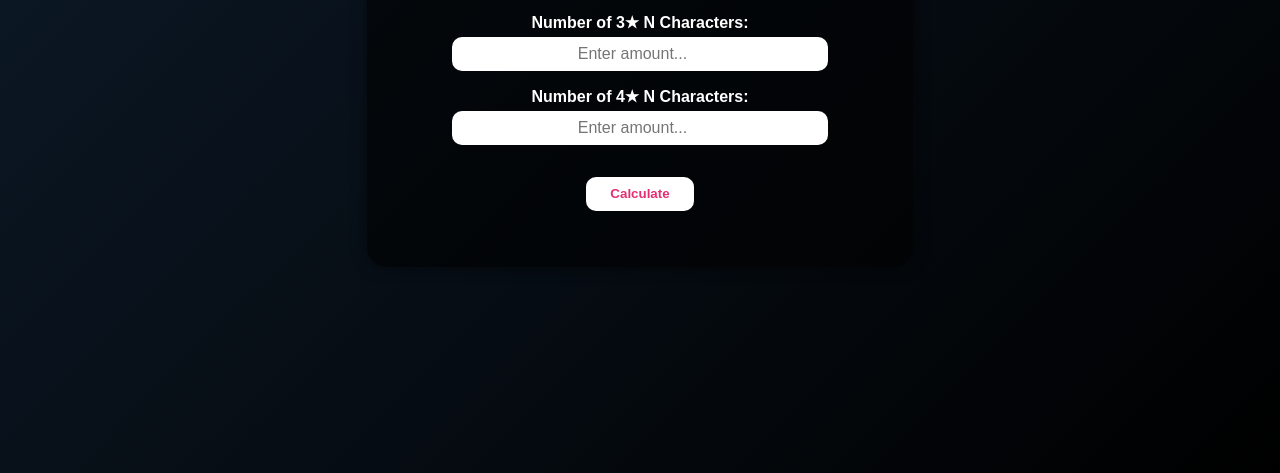
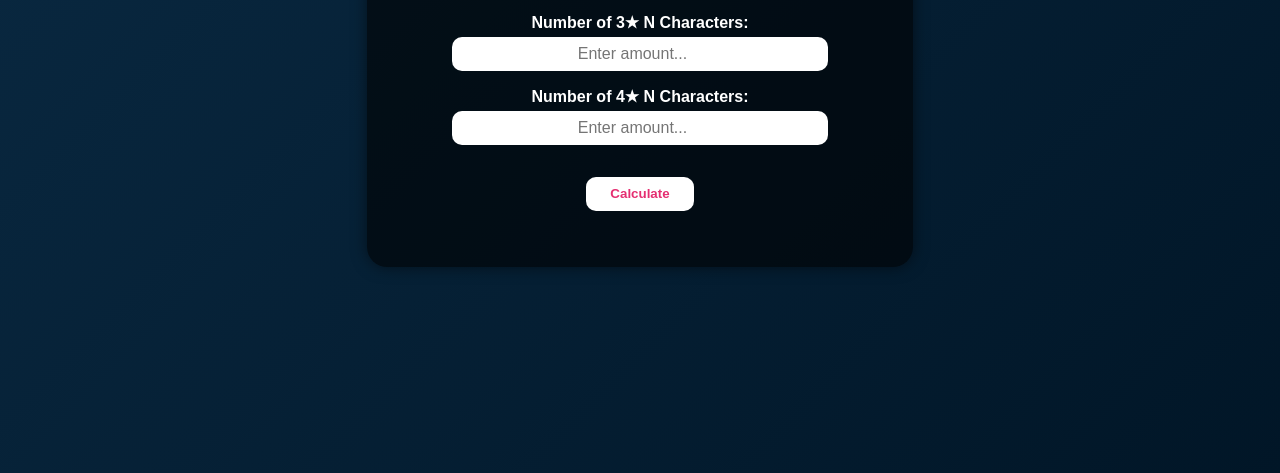
Before and after one commit to Christian1738/Exp-Calculator, a plain HTML site: page index.html in a window 1280 px wide. Shown: the part 327-800 px from the top of the page. Drawn offline with Linux system fonts and the light colour scheme.

Commit message:
Update index.html

```diff
--- a/index.html
+++ b/index.html
@@ -7,7 +7,7 @@
   <style>
     body {
       font-family: 'Poppins', sans-serif;
-     background: linear-gradient(135deg, #0d1b2a, #000000);
+    background: linear-gradient(135deg, #0a2a43, #011627);
       color: #fff;
       text-align: center;
       margin: 0;
```
